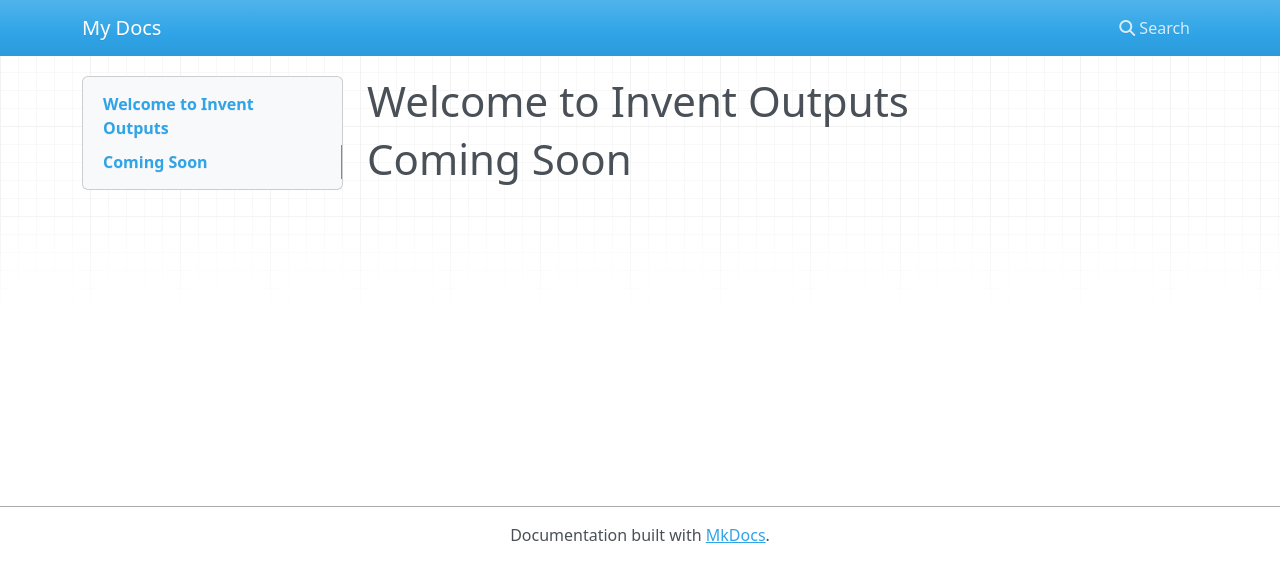
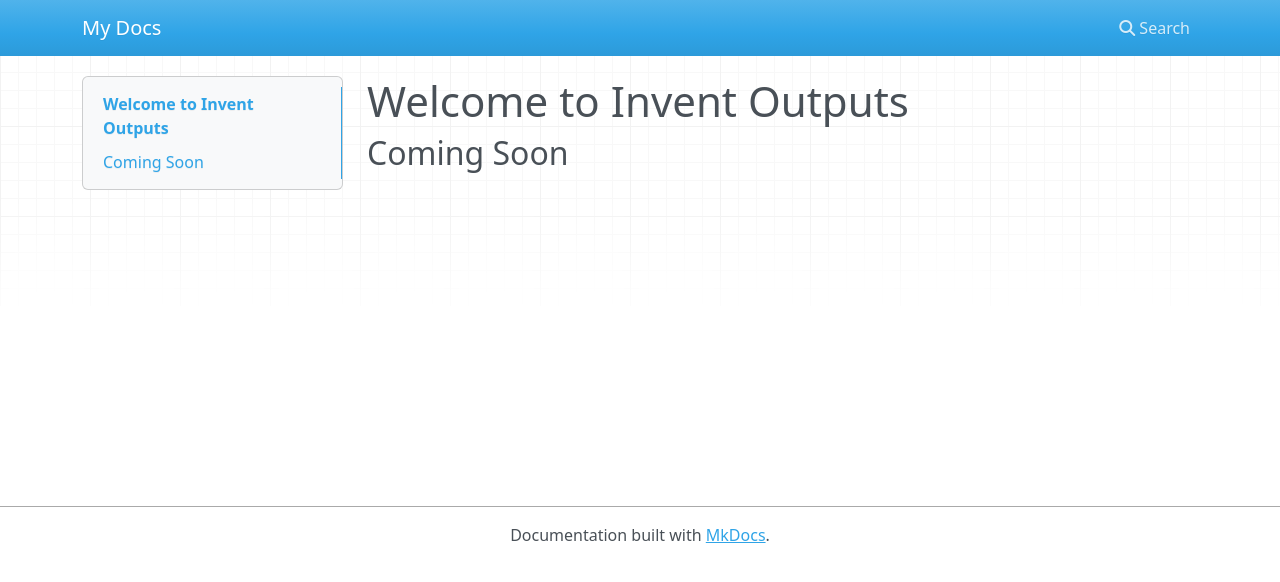
Before and after one commit to Astro-Testing/inventoroutputs, an MkDocs documentation site: the page built from docs/index.md, in a window 1280 px wide. Shown: the top 582 px of the page. Built offline with MkDocs 1.6.1, drawn with Linux system fonts in a browser that asks for light colours; nearby versions of some CDN libraries.

```diff
--- a/docs/index.md
+++ b/docs/index.md
@@ -1,3 +1,3 @@
 # Welcome to Invent Outputs
 
-# Coming Soon
+## Coming Soon
```
